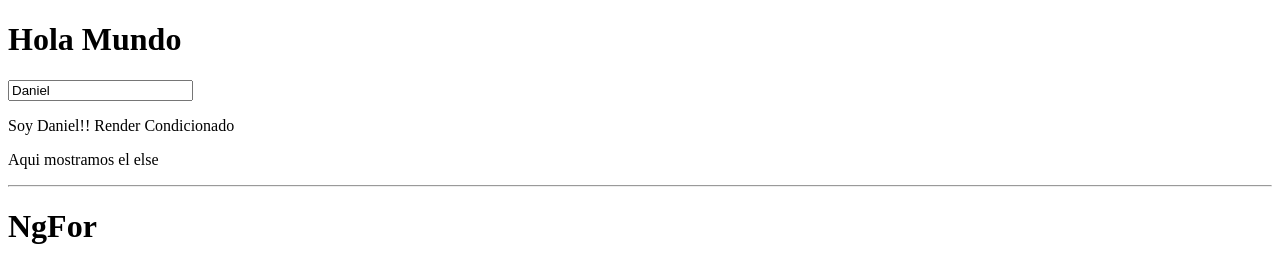
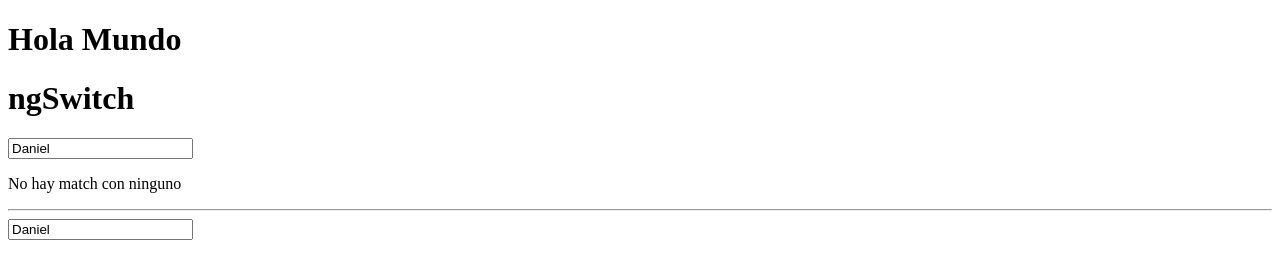
Before and after one commit to dtheran1/store-fundaments, an Angular app: page / in a window 1280 px wide. Shown: the top 256 px of the page. Built offline with nearby package versions, Linux system fonts and the light colour scheme.

Commit message:
ng switch

```diff
--- a/src/app/app.component.html
+++ b/src/app/app.component.html
@@ -1,4 +1,26 @@
 <h1>Hola Mundo</h1>
+
+<div>
+  <h1>
+    ngSwitch
+  </h1>
+  <input type="text" required [(ngModel)]="person.name" />
+
+  <div [ngSwitch]="person.name">
+    <p *ngSwitchCase="'daniel'">
+      La persona es Daniel
+    </p>
+    <p *ngSwitchCase="'eberlin'">
+      La persona es Eberlin
+    </p>
+    <p *ngSwitchDefault>
+      No hay match con ninguno
+    </p>
+
+  </div>
+
+  <hr>
+</div>
 
 <div>
   <input type="text" [(ngModel)]="person.name" />
```
